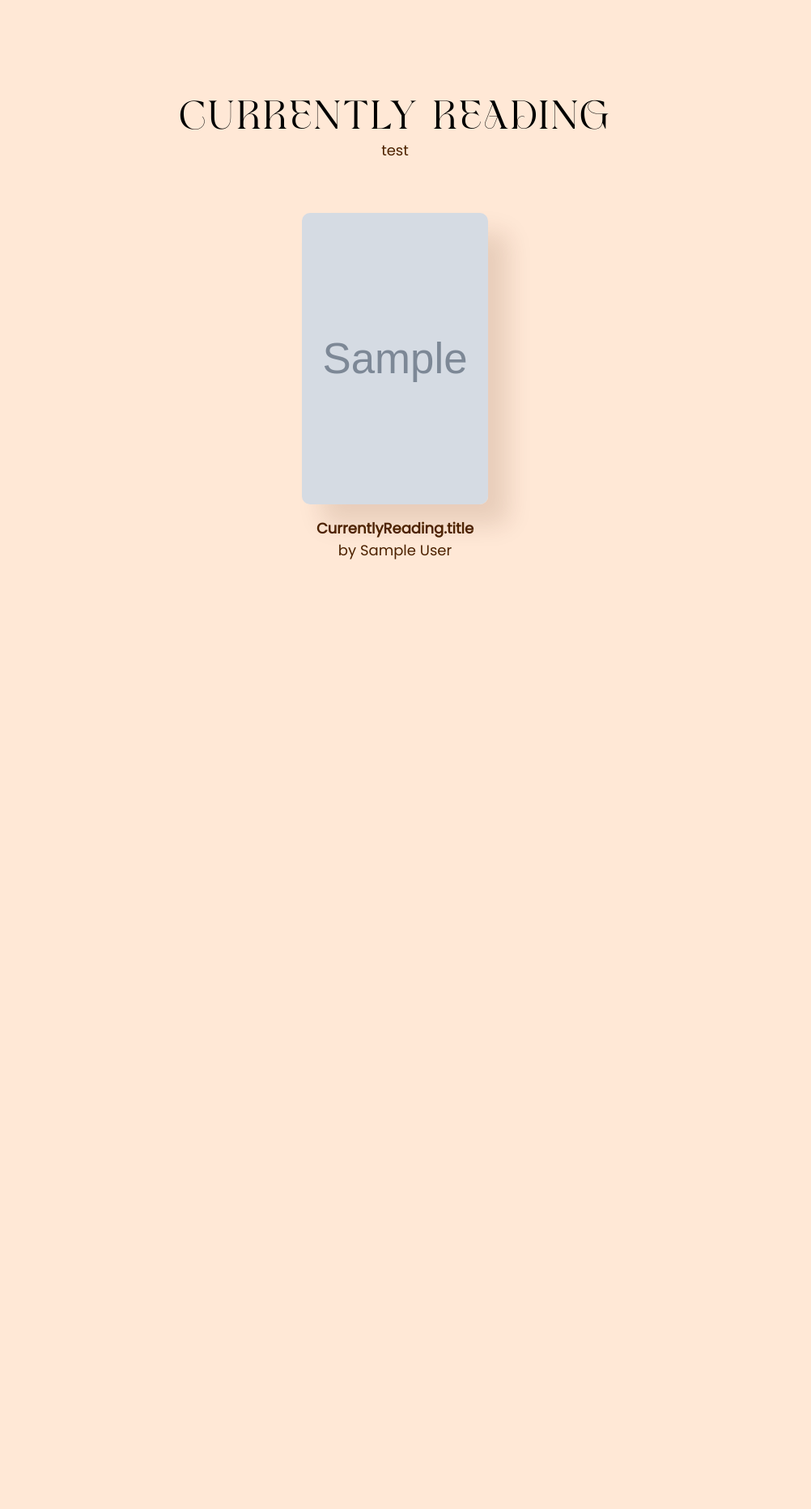
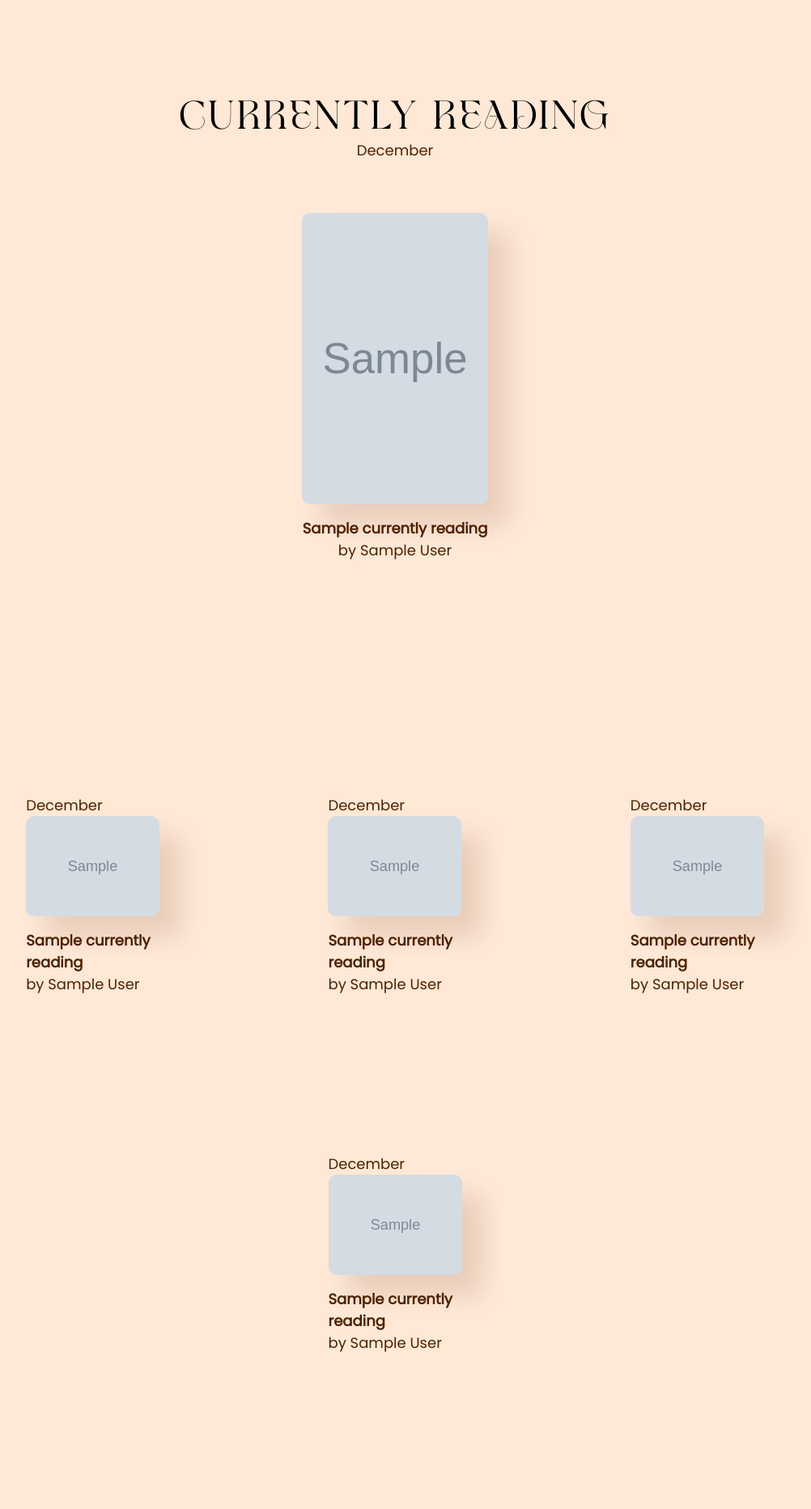
Before and after one commit to alphaion/twws, a Django app: template book/templates/book/botm.html in a window 1280 px wide. Shown: the part 118-1982 px from the top of the page at 81% size, without its empty margins (152-1154 px from the left). Before the commit the page ends 809 px from the top, so only its background shows below. Run offline with Django 3.2, Linux system fonts and the light colour scheme; the template is opened without the code that fills it: most values are stand-ins (such as "Sample title", 1, 10 or a date in 2020); grey boxes marked "Sample" are stand-in pictures; some libraries are stand-ins or nearby versions.

Commit message:
ui-fixes

```diff
--- a/book/templates/book/botm.html
+++ b/book/templates/book/botm.html
@@ -1,5 +1,9 @@
 {% extends 'base.html' %}
+{% block title %}
+Book of the month
+{% endblock title %}
 {% block body %}
+
 <div class="wrapper">
     <section class="lg:mt-16 mb-8 md:mt-8 sm:mt-6">
         <section class="body-font">
@@ -8,14 +12,69 @@
                     <h1 class="sm:text-3xl text-2xl font-medium title-font mb-4 sub-heading items-center uppercase">
                         Currently Reading</h1>
 
-                    <p class="p-dark-18">test</p>
+                    <p class="p-dark-18">December</p>
                     <div class="container items-center justify-center mt-16">
-                        <img class="current-read mx-auto" src="{{CurrentlyReading.cover.url}}"
-                            alt="Virgina-Woolf-Image" ondragstart="return false">
+                        <img class="current-read mx-auto" src="{{CurrentlyReading.cover.url}}" alt="Virgina-Woolf-Image"
+                            ondragstart="return false">
                     </div>
-                    <h2 class="p-dark-18-bold mt-4">CurrentlyReading.title</h2>
-                    <p class="p-dark-18">by {{CurrentlyReading.author}}</p>
+                    <h2 class="p-dark-18-bold mt-4">{{ CurrentlyReading.title }}</h2>
+                    <p class="p-dark-18">by {{ CurrentlyReading.author }}</p>
+
                 </div>
+            </div>
+
+            <div class="pre-books">
+                <div class="pre-reads">
+                    <div class="box-container">
+                        <p class="p-dark-18">December</p>
+                        <div class="container">
+                            <img class=" mx-auto pre-read" src="{{CurrentlyReading.cover.url}}"
+                                alt="Virgina-Woolf-Image" ondragstart="return false">
+                        </div>
+                        <h2 class="p-dark-18-bold mt-4">{{ CurrentlyReading.title }}</h2>
+                        <p class="p-dark-18">by {{ CurrentlyReading.author }}</p>
+                    </div>
+                </div>
+
+                <div class="pre-reads">
+                    <div class="box-container">
+                        <p class="p-dark-18">December</p>
+                        <div class="container">
+                            <img class=" mx-auto pre-read" src="{{CurrentlyReading.cover.url}}"
+                                alt="Virgina-Woolf-Image" ondragstart="return false">
+                        </div>
+                        <h2 class="p-dark-18-bold mt-4">{{ CurrentlyReading.title }}</h2>
+                        <p class="p-dark-18">by {{ CurrentlyReading.author }}</p>
+                    </div>
+                </div>
+
+                <div class="pre-reads">
+                    <div class="box-container">
+                        <p class="p-dark-18">December</p>
+                        <div class="container">
+                            <img class=" mx-auto pre-read" src="{{CurrentlyReading.cover.url}}"
+                                alt="Virgina-Woolf-Image" ondragstart="return false">
+                        </div>
+                        <h2 class="p-dark-18-bold mt-4">{{ CurrentlyReading.title }}</h2>
+                        <p class="p-dark-18">by {{ CurrentlyReading.author }}</p>
+                    </div>
+                </div>
+
+                <div class="pre-reads">
+                    <div class="box-container">
+                        <p class="p-dark-18">December</p>
+                        <div class="container">
+                            <img class=" mx-auto pre-read" src="{{CurrentlyReading.cover.url}}"
+                                alt="Virgina-Woolf-Image" ondragstart="return false">
+                        </div>
+                        <h2 class="p-dark-18-bold mt-4">{{ CurrentlyReading.title }}</h2>
+                        <p class="p-dark-18">by {{ CurrentlyReading.author }}</p>
+                    </div>
+                </div>
+
+
+
+
             </div>
         </section>
     </section>
--- a/templates/home.html
+++ b/templates/home.html
@@ -11,7 +11,7 @@ The Woolf Wit Society
         <div class="container">
             <img class="woolf-image" src="{% static 'twws/resources/images/Basic/Virgina-Woolf.png' %}" alt="Virgina-Woolf-Image"
                 ondragstart="return false">
-            <img class="ellipse-image" src=" {% static ' twws/resources/images/Basic/Ellipse.png' %}" alt="Ellipse-image"
+            <img class="ellipse-image" src=" {% static 'twws/resources/images/Basic/Ellipse.png' %}" alt="Ellipse-image"
                 ondragstart="return false">
             <div class="p-cinzel-light heading uppercase">the woolf wit society</div>
             <div class="p-light-14 uppercase">book club since 2020</div>
--- a/twws/static/twws/style/style.css
+++ b/twws/static/twws/style/style.css
@@ -219,6 +219,36 @@
   height: 360px;
 }
 
+.pre-books {
+  display: -webkit-box;
+  display: -ms-flexbox;
+  display: flex;
+  padding: 5em;
+  -ms-flex-wrap: wrap;
+      flex-wrap: wrap;
+  -ms-flex-pack: distribute;
+      justify-content: space-around;
+  -webkit-box-align: start;
+      -ms-flex-align: start;
+          align-items: flex-start;
+  gap: 35px 0px;
+}
+
+.pre-reads {
+  width: auto;
+  padding: 5em;
+}
+
+.box-container {
+  width: 165px;
+  height: auto;
+}
+
+.pre-read {
+  border-radius: 10px;
+  -webkit-box-shadow: 25px 25px 30px #4d210021;
+          box-shadow: 25px 25px 30px #4d210021;
+}
 
 @media only screen and (max-width: 720px) {
   main .container .heading {
--- a/twws/static/twws/style/style.scss
+++ b/twws/static/twws/style/style.scss
@@ -205,6 +205,26 @@ section .section{
     width: 450px;
     height: 360px;
 }
+.pre-books{
+    display: flex;
+    padding: 5em;
+    flex-wrap: wrap;
+    justify-content: space-around;
+    align-items: flex-start;
+    gap: 35px 0px;
+}
+.pre-reads{
+    width: auto;
+    padding: 5em;
+}
+.box-container{
+    width: 165px;
+    height: auto;
+}
+.pre-read{
+    border-radius: 10px;
+    box-shadow: 25px 25px 30px #4d210021;
+}
 @media only screen and (max-width: 720px) {
     main .container .heading {
         width: 90%;
```
Also changed, not shown: book/templates/book/about.html (added, +23 -0 lines), book/templates/book/review.html (added, +23 -0 lines), 1 other file. Lines whose indentation alone changed are shown as unchanged.
